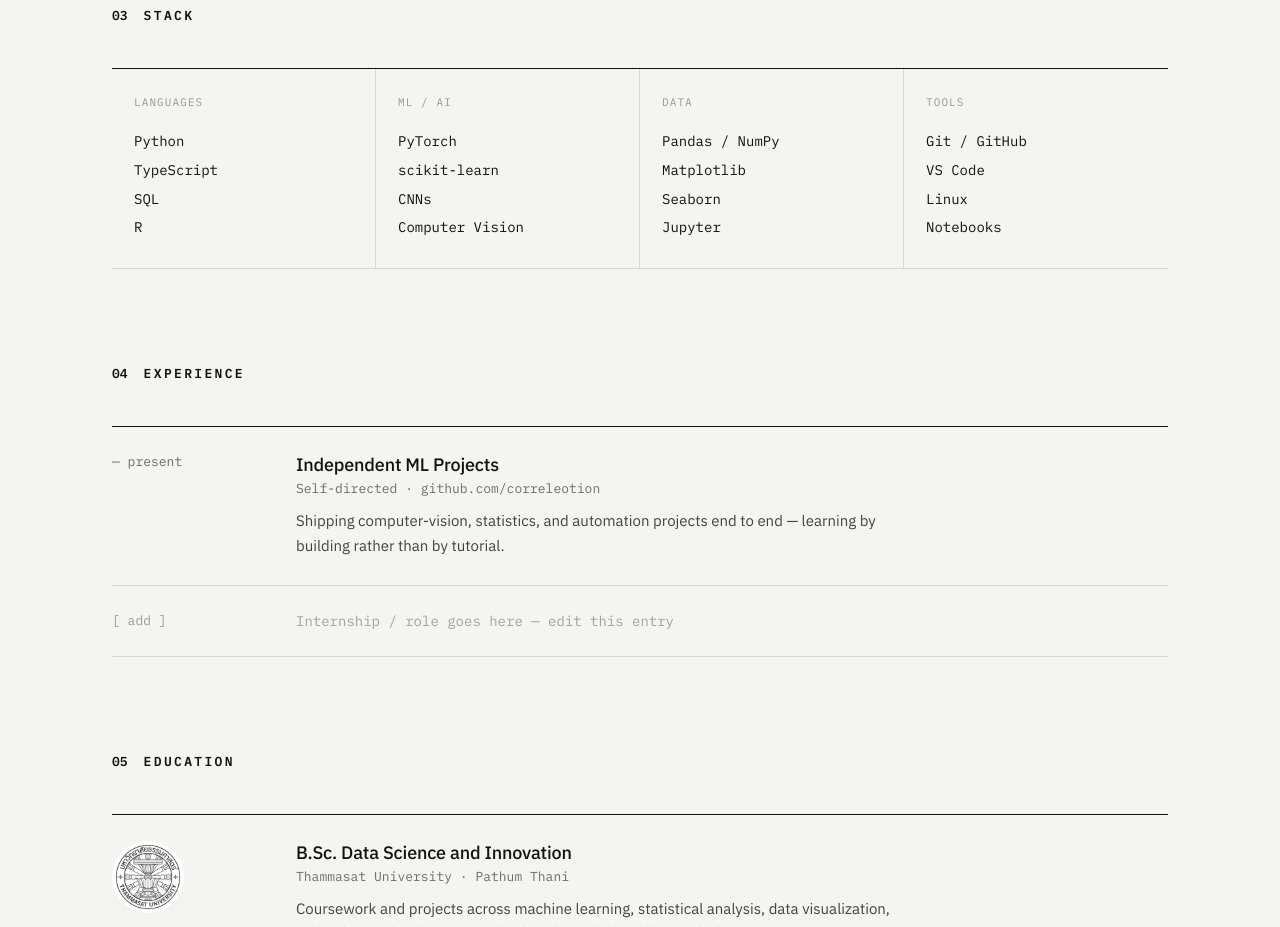
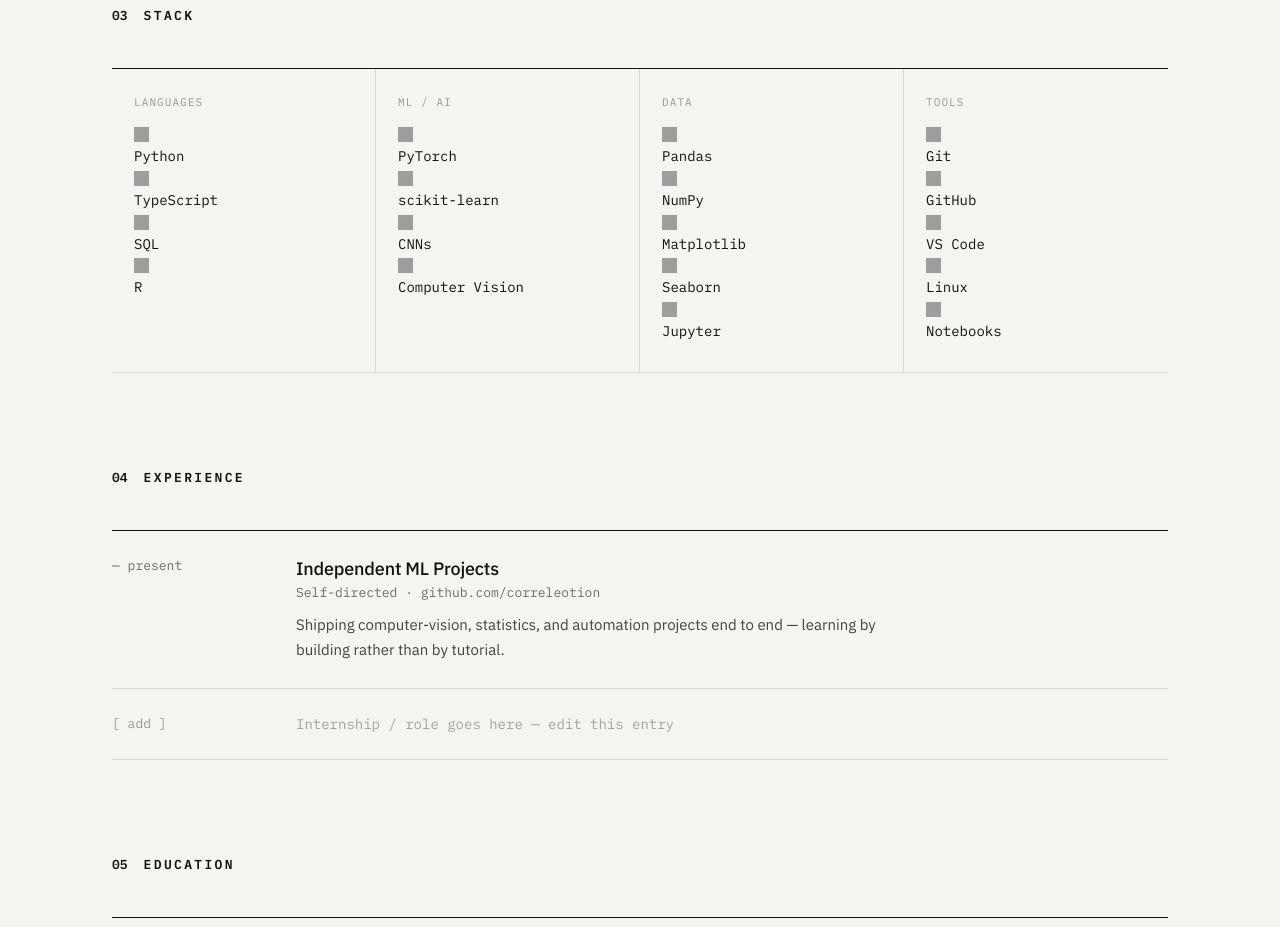
Before and after one commit to correleotion/correleotion.com, an Astro site: page / in a window 1280 px wide. Shown: the part 2440-3367 px from the top of the page. Built offline with nearby package versions, Linux system fonts and the light colour scheme; Astro itself is replaced by a stand-in of ours; grey boxes are pictures that could not be loaded.

Commit message:
feat: restructure tech stack to use detailed item objects with icons

```diff
--- a/src/components/Stack.astro
+++ b/src/components/Stack.astro
@@ -1,10 +1,45 @@
 ---
 // Tech stack columns — edit this array to change the grid.
+// Icons are monochrome SVGs in public/img/stack/ (dark mode inverts them via CSS).
 const columns = [
-  { label: 'LANGUAGES', items: ['Python', 'TypeScript', 'SQL', 'R'] },
-  { label: 'ML / AI', items: ['PyTorch', 'scikit-learn', 'CNNs', 'Computer Vision'] },
-  { label: 'DATA', items: ['Pandas / NumPy', 'Matplotlib', 'Seaborn', 'Jupyter'] },
-  { label: 'TOOLS', items: ['Git / GitHub', 'VS Code', 'Linux', 'Notebooks'] },
+  {
+    label: 'LANGUAGES',
+    items: [
+      { name: 'Python', icon: 'python' },
+      { name: 'TypeScript', icon: 'typescript' },
+      { name: 'SQL', icon: 'database' },
+      { name: 'R', icon: 'r' },
+    ],
+  },
+  {
+    label: 'ML / AI',
+    items: [
+      { name: 'PyTorch', icon: 'pytorch' },
+      { name: 'scikit-learn', icon: 'scikitlearn' },
+      { name: 'CNNs', icon: 'network' },
+      { name: 'Computer Vision', icon: 'eye' },
+    ],
+  },
+  {
+    label: 'DATA',
+    items: [
+      { name: 'Pandas', icon: 'pandas' },
+      { name: 'NumPy', icon: 'numpy' },
+      { name: 'Matplotlib', icon: 'matplotlib' },
+      { name: 'Seaborn', icon: 'seaborn' },
+      { name: 'Jupyter', icon: 'jupyter' },
+    ],
+  },
+  {
+    label: 'TOOLS',
+    items: [
+      { name: 'Git', icon: 'git' },
+      { name: 'GitHub', icon: 'github' },
+      { name: 'VS Code', icon: 'vscode' },
+      { name: 'Linux', icon: 'linux' },
+      { name: 'Notebooks', icon: 'notebook' },
+    ],
+  },
 ];
 ---
 
@@ -18,7 +53,14 @@
       columns.map((col) => (
         <div class="stack-cell">
           <div class="stack-cell__label">{col.label}</div>
-          <div class="stack-cell__items" set:html={col.items.join('<br>')} />
+          <div class="stack-cell__items">
+            {col.items.map((item) => (
+              <div class="stack-item">
+                <img src={`/img/stack/${item.icon}.svg`} alt="" width="15" height="15" loading="lazy" />
+                <span>{item.name}</span>
+              </div>
+            ))}
+          </div>
         </div>
       ))
     }
```
